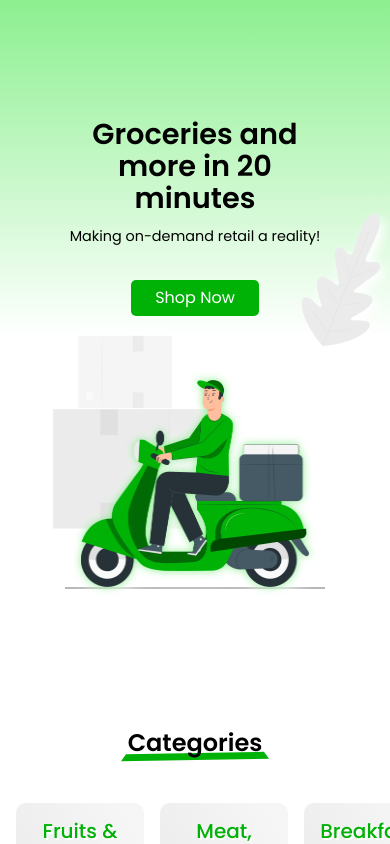
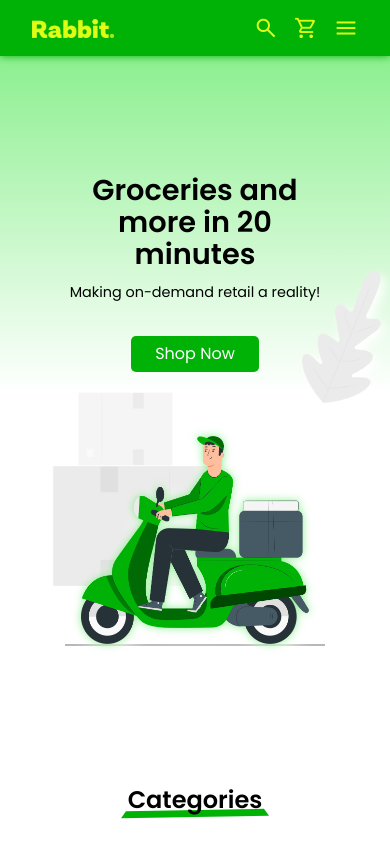
Before and after one commit to tzuyich/rabbitmart, a React (Create React App) app in the folder client/: page / in a window 390 px wide. Shown: the top 844 px of the page. Built offline with nearby package versions, Linux system fonts and the light colour scheme.

Commit message:
added mobile navigation support

```diff
--- a/client/public/index.html
+++ b/client/public/index.html
@@ -1,10 +1,12 @@
 <!DOCTYPE html>
 <html lang="en">
 <head>
-    <meta charset="utf-8" />
-    <link rel="icon" href="%PUBLIC_URL%/logo.png" />
-    <meta name="viewport" content="width=device-width, initial-scale=1" />
-    <meta name="theme-color" content="#ffffff" />
+    <meta charset="utf-8"/>
+    <link rel="icon" href="%PUBLIC_URL%/logo.png"/>
+    <meta name="viewport" content="width=device-width, initial-scale=1"/>
+    <meta name="theme-color" content="#ffffff"/>
+    <link rel="stylesheet"
+          href="https://fonts.googleapis.com/css2?family=Material+Symbols+Outlined:opsz,wght,FILL,GRAD@20..48,100..700,0..1,-50..200"/>
     <title>Rabbit Mart</title>
 </head>
 <body>
--- a/client/src/App.js
+++ b/client/src/App.js
@@ -1,10 +1,12 @@
 import {BrowserRouter, Routes, Route} from "react-router-dom";
 import Home from "./pages/home/Home";
 import './shared/css/master.css';
+import Navigation from "./components/navigation/Navigation";
 
 const App = () => {
     return (
         <BrowserRouter>
+            <Navigation/>
             <Routes>
                 <Route path={'/'} element={<Home/>}/>
             </Routes>
--- /dev/null
+++ b/client/src/components/navigation/Navigation.js
@@ -0,0 +1,64 @@
+import styles from './navigation.module.css';
+import Logo from '../../shared/assets/logo.png';
+import {Link} from "react-router-dom";
+import {useRef, useState} from "react";
+import {SEARCH_HIDDEN, SEARCH_VISIBLE} from "./constants/search";
+
+
+const Navigation = () => {
+
+    const [search, setSearch] = useState(SEARCH_HIDDEN);
+    const [menuActive, setMenuActive] = useState(false);
+    const searchInput = useRef();
+
+    const handleSearch = () => {
+
+        if (search === SEARCH_VISIBLE) {
+
+        } else {
+            setSearch(SEARCH_VISIBLE);
+        }
+
+    }
+
+    const handleClose = (e) => {
+        e.preventDefault();
+        e.stopPropagation();
+
+        setSearch(SEARCH_HIDDEN);
+    }
+
+    return (
+        <div className={styles['wrapper']}>
+            {search === SEARCH_VISIBLE && <div onClick={(e) => handleClose(e)} className={styles['hide-search']}/>}
+            <Link to={'/'} className={styles['logo']}>
+                <img src={Logo} alt={'Rabbit'}/>
+            </Link>
+            <div className={`${styles['nav-wrapper']} ${menuActive && styles['show-menu']}`}>
+                <div onClick={() => setMenuActive(false)} className={`${styles['close-menu']}`}><span
+                    className={'material-symbols-outlined'}>close</span> Close
+                </div>
+                <nav className={styles['nav']}>
+                    <Link to={'/'}>Home</Link>
+                    <Link to={'/products'}>Products</Link>
+                    <Link to={'/orders'}>Previous Orders</Link>
+                    <Link to={'/shipping'}>Track Shipping</Link>
+                </nav>
+            </div>
+            <div className={styles['actions']}>
+                <input ref={searchInput} placeholder={'Search'}
+                       className={`${styles['search']} ${search === SEARCH_VISIBLE && styles['search-active']}`}/>
+                <div onClick={handleSearch} className={`material-symbols-outlined ${styles['icon']}`}>search</div>
+                <Link to={'/cart'} className={`material-symbols-outlined ${styles['icon']}`}
+                      style={{display: search === SEARCH_VISIBLE ? 'none' : 'block'}}>shopping_cart</Link>
+                <div
+                    onClick={() => setMenuActive(true)}
+                    className={`material-symbols-outlined ${styles['icon']} ${search === SEARCH_VISIBLE && styles['hide-icon']}`}>menu
+                </div>
+            </div>
+        </div>
+    )
+        ;
+}
+
+export default Navigation;
--- /dev/null
+++ b/client/src/components/navigation/constants/search.js
@@ -0,0 +1,2 @@
+export const SEARCH_HIDDEN = 0;
+export const SEARCH_VISIBLE = 1;
--- /dev/null
+++ b/client/src/components/navigation/navigation.module.css
@@ -0,0 +1,128 @@
+.wrapper {
+    position: sticky;
+    top: 0;
+    width: 100%;
+    display: flex;
+    align-items: center;
+    justify-content: space-between;
+    background: var(--PRIMARY);
+    box-shadow: 0 0 8px var(--PRIMARY);
+    z-index: 105;
+    padding: 1em 2em;
+    gap: 1em;
+}
+
+.logo {
+    width: auto;
+    height: 1.2em;
+    flex-shrink: 0;
+}
+
+.logo img {
+    object-fit: contain;
+}
+
+.actions {
+    flex-grow: 1;
+    color: var(--RABBIT_YELLO);
+    display: flex;
+    align-items: center;
+    justify-content: flex-end;
+    gap: 1em;
+}
+
+.actions .icon {
+    cursor: pointer;
+    transition: 0.2s ease-out all;
+    visibility: visible;
+}
+
+.actions > .icon:hover {
+    color: white;
+}
+
+.search {
+    font-size: .8rem;
+    border-radius: 5px;
+    outline: none;
+    border: none;
+    width: 100%;
+    height: 100%;
+    padding: .25em .75em;
+    visibility: hidden;
+    transition: 0.25s ease-in-out all;
+    position: relative;
+    max-width: 15em;
+}
+
+.search-active {
+    visibility: visible;
+}
+
+.hide-search {
+    position: fixed;
+    top: 0;
+    left: 0;
+    width: 100%;
+    height: 100%;
+    z-index: -1;
+}
+
+.hide-icon {
+    display: none;
+}
+
+.nav-wrapper {
+    position: fixed;
+    top: 0;
+    left: 0;
+    width: 100%;
+    height: 100%;
+    background: white;
+    display: flex;
+    flex-direction: column;
+    justify-content: center;
+    padding-left: 3em;
+    gap: 3em;
+    transform: translateX(-110%);
+    transition: .3s all ease-out;
+}
+
+.nav {
+    display: flex;
+    flex-direction: column;
+    justify-content: center;
+    gap: 1rem;
+}
+
+.nav a {
+    font-size: 1.75rem;
+    line-height: 2rem;
+    transition: all .2s ease-out;
+}
+
+.nav a:hover {
+    color: var(--PRIMARY);
+    font-weight: 500;
+}
+
+.close-menu span {
+    font-size: 1.75rem;
+}
+
+.close-menu {
+    cursor: pointer;
+    color: var(--NEUTRAL_3);
+    display: flex;
+    align-items: flex-end;
+    gap: .5em;
+    transition: .2s ease-out all;
+}
+
+.close-menu:hover{
+    margin-left: 1em;
+}
+
+.show-menu {
+    transform: translateX(0);
+}
--- a/client/src/shared/css/master.css
+++ b/client/src/shared/css/master.css
@@ -3,6 +3,7 @@
 :root {
     --PRIMARY: #00b106;
     --PRIMARY_ALPHA_50: rgba(26, 224, 33, 0.50);
+    --RABBIT_YELLO: #e0ff16;
 
     --NEUTRAL_0: #f6f6f6;
     --NEUTRAL_1: #eaeaea;
@@ -151,3 +152,11 @@ img {
 .btn1:hover {
     transform: scale(1.05);
 }
+
+.material-symbols-outlined {
+    user-select: none;
+    font-variation-settings: 'FILL' 0,
+    'wght' 600,
+    'GRAD' 0,
+    'opsz' 48
+}
```
Lines whose indentation alone changed are shown as unchanged.
